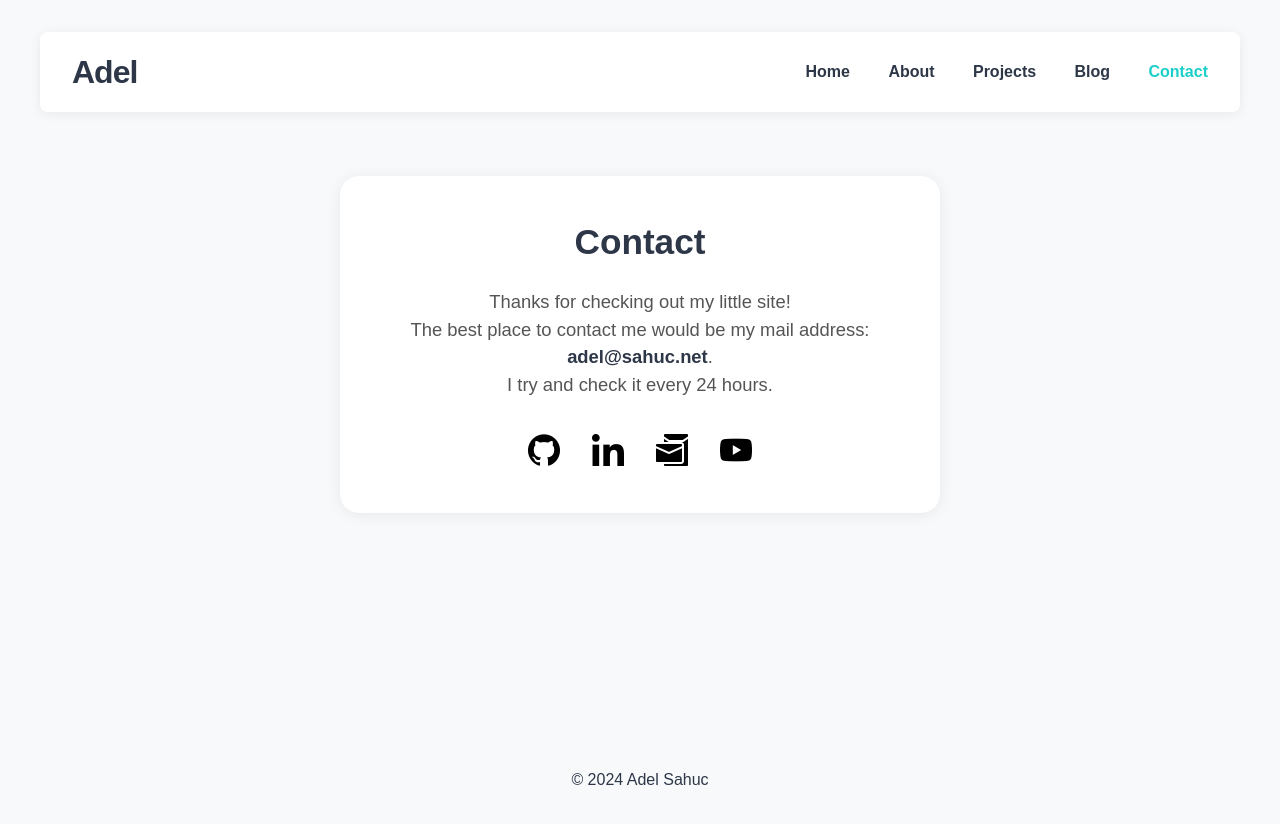
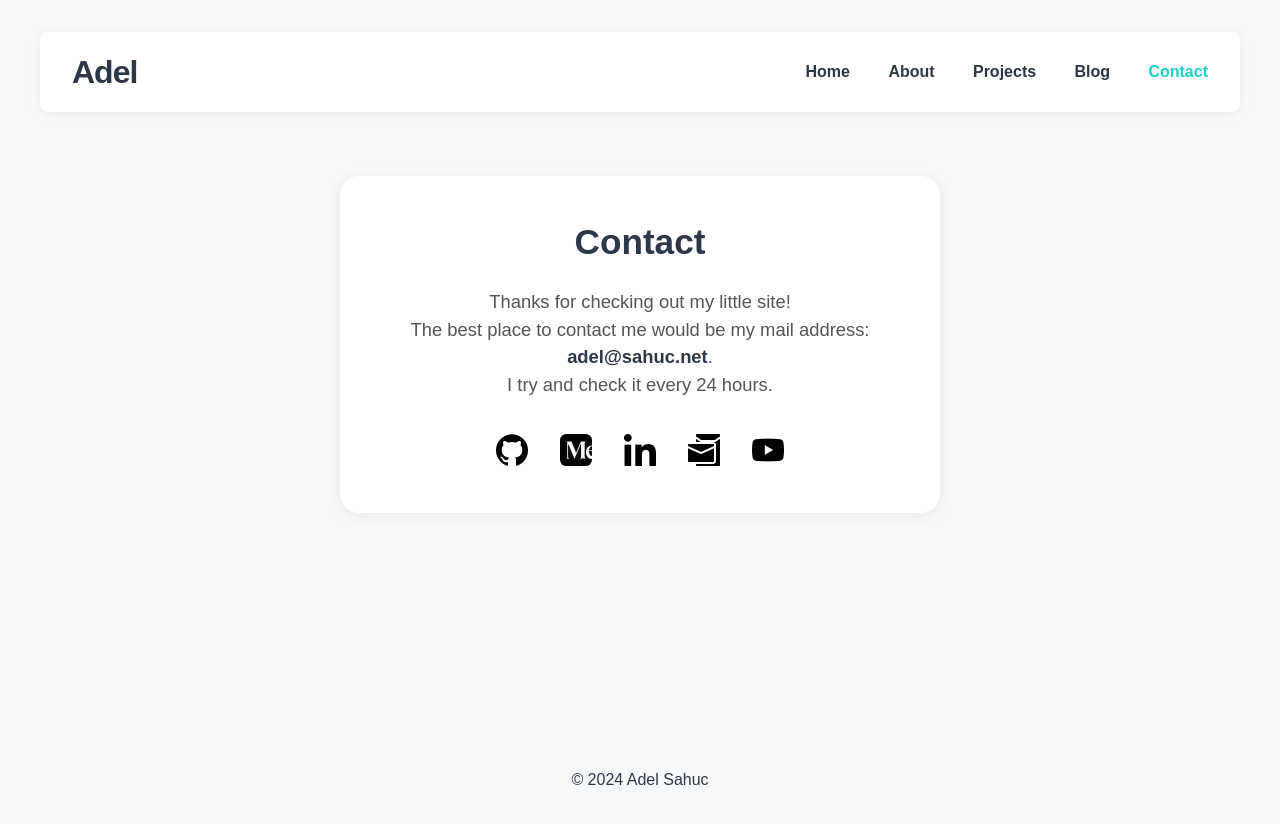
Before and after one commit to ans9868/react-portfolio, a React (Vite) app in the folder react-portfolio/: page /contact in a window 1280 px wide. Shown: the top 824 px of the page. Built offline with nearby package versions, Linux system fonts and the light colour scheme.

Commit message:
more owrk on profile

```diff
--- a/react-portfolio/src/index.css
+++ b/react-portfolio/src/index.css
@@ -206,12 +206,14 @@ main {
 .hero-socials img {
   width: 32px;
   height: 32px;
-  filter: grayscale(1) brightness(0.6);
   transition: filter 0.2s, transform 0.2s;
 }
 .hero-socials a:hover img {
-  filter: grayscale(0) brightness(1) drop-shadow(0 2px 8px #ffe06644);
+  filter: drop-shadow(0 2px 8px #ffe06644);
   transform: translateY(-2px) scale(1.08);
+}
+.hero-socials img[alt="Medium"] {
+  border-radius: 20%;
 }
 
 /* Skills Bars Section */
@@ -387,12 +389,14 @@ main {
 .contact-socials img {
   width: 32px;
   height: 32px;
-  filter: grayscale(1) brightness(0.6);
   transition: filter 0.2s, transform 0.2s;
 }
 .contact-socials a:hover img {
-  filter: grayscale(0) brightness(1) drop-shadow(0 2px 8px #ffe06644);
+  filter: drop-shadow(0 2px 8px #ffe06644);
   transform: translateY(-2px) scale(1.08);
+}
+.contact-socials img[alt="Medium"] {
+  border-radius: 20%;
 }
 
 .skill-bar.skill-note {
--- a/react-portfolio/src/pages/Home.tsx
+++ b/react-portfolio/src/pages/Home.tsx
@@ -1,6 +1,7 @@
-import React, { useState } from 'react';
+import React from 'react';
 import profile from '../assets/p2.png';
 import github from '../assets/logos/github.png';
+import medium from '../assets/logos/medium1.0.png';
 import linkedin from '../assets/logos/linkedin.png';
 import email from '../assets/logos/email.png';
 import youtube from '../assets/logos/youtube.png';
@@ -23,6 +24,7 @@ export default function Home() {
           </p>
           <div className="hero-socials">
             <a href="https://github.com/ans9868" target="_blank" rel="noopener noreferrer"><img src={github} alt="GitHub" /></a>
+            <a href="https://medium.com/@adelnsahuc" target="_blank" rel="noopener noreferrer"><img src={medium} alt="Medium" /></a>
             <a href="https://www.linkedin.com/in/adel-sahuc-7098791a8/" target="_blank" rel="noopener noreferrer"><img src={linkedin} alt="LinkedIn" /></a>
             <a href="mailto:adel@sahuc.net" target="_blank" rel="noopener noreferrer"><img src={email} alt="Email" /></a>
             <a href="https://www.youtube.com/@AdelNour333" target="_blank" rel="noopener noreferrer"><img src={youtube} alt="YouTube" /></a>
--- a/react-portfolio/src/pages/contact.tsx
+++ b/react-portfolio/src/pages/contact.tsx
@@ -1,5 +1,7 @@
 import React from 'react';
 import github from '../assets/logos/github.png';
+// import medium from '../assets/logos/medium.png';
+import medium1 from '../assets/logos/medium1.0.png';
 import linkedin from '../assets/logos/linkedin.png';
 import email from '../assets/logos/email.png';
 import youtube from '../assets/logos/youtube.png';
@@ -16,6 +18,8 @@ export default function Contact() {
         </p>
         <div className="contact-socials">
           <a href="https://github.com/ans9868" target="_blank" rel="noopener noreferrer"><img src={github} alt="GitHub" /></a>
+          {/* <a href="https://medium.com/@adelnsahuc" target="_blank" rel="noopener noreferrer"><img src={medium1} alt="Medium" /></a> */}
+          <a href="https://medium.com/@adelnsahuc" target="_blank" rel="noopener noreferrer"><img src={medium1} alt="Medium" /></a>
           <a href="https://www.linkedin.com/in/adel-sahuc-7098791a8/" target="_blank" rel="noopener noreferrer"><img src={linkedin} alt="LinkedIn" /></a>
           <a href="mailto:adel@sahuc.net" target="_blank" rel="noopener noreferrer"><img src={email} alt="Email" /></a>
           <a href="https://www.youtube.com/@AdelNour333" target="_blank" rel="noopener noreferrer"><img src={youtube} alt="YouTube" /></a>
```
Also changed, not shown: react-portfolio/src/assets/logos/medium1.0.png (added), react-portfolio/src/assets/logos/mediumDeprecated.png (added).
